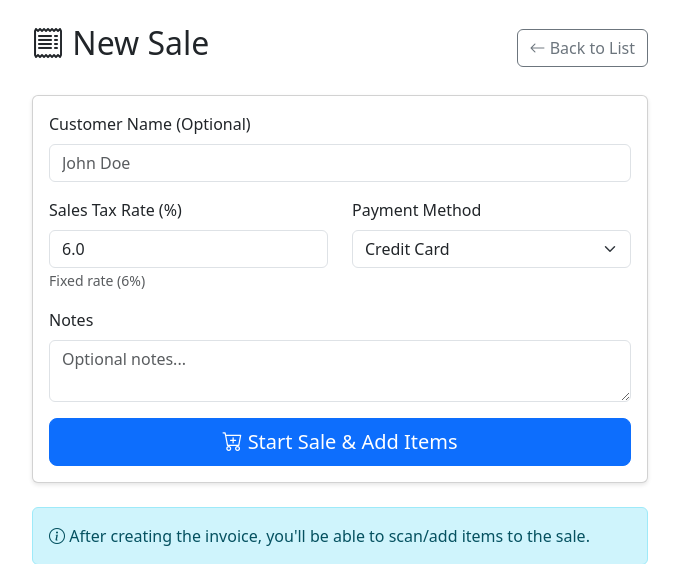
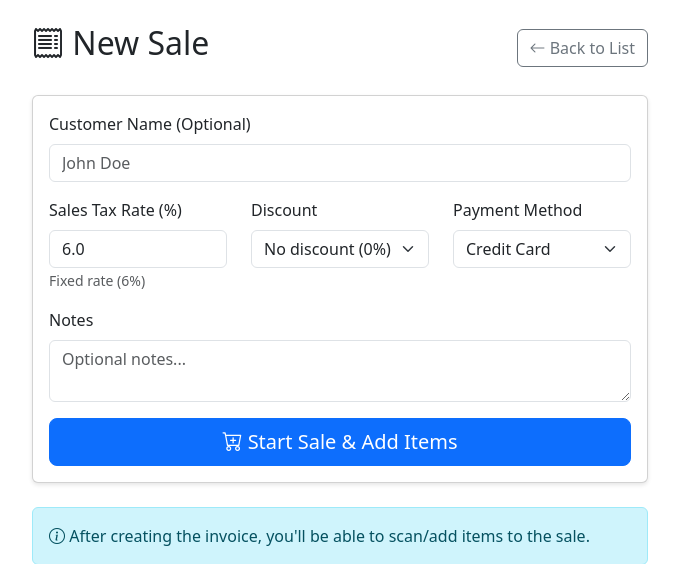
Before and after one commit to jbhenry/skisale_app, a Flask app: page /invoices/new in a window 1280 px wide. Shown: the part 64-628 px from the top of the page, without its empty margins (300-979 px from the left). Run offline with Flask 3, Linux system fonts and the light colour scheme; some libraries are stand-ins or nearby versions.

Commit message:
ADD: employee/volunteer discount on invoices
- New Invoice fields: discount_rate, discount_amount (DB migration included)
- calculate_totals() applies discount to subtotal before tax and surcharge
- New/edit invoice forms: discount dropdown (0% default, 10% employee)
- Discount row shown in red on edit page totals, invoice view, and receipt

Co-Authored-By: Claude Sonnet 4.6 <noreply@anthropic.com>

```diff
--- a/app.py
+++ b/app.py
@@ -86,10 +86,12 @@ with app.app_context():
     except Exception:
         db.session.rollback()  # Column already exists — nothing to do
 
-    # Add surcharge columns if upgrading from an older schema
+    # Add surcharge/discount columns if upgrading from an older schema
     for col_sql in [
         'ALTER TABLE invoices ADD COLUMN surcharge_rate FLOAT NOT NULL DEFAULT 0.0',
         'ALTER TABLE invoices ADD COLUMN surcharge_amount FLOAT NOT NULL DEFAULT 0.0',
+        'ALTER TABLE invoices ADD COLUMN discount_rate FLOAT NOT NULL DEFAULT 0.0',
+        'ALTER TABLE invoices ADD COLUMN discount_amount FLOAT NOT NULL DEFAULT 0.0',
     ]:
         try:
             db.session.execute(text(col_sql))
@@ -750,6 +752,7 @@ def invoice_new():
             invoice = Invoice(
                 customer_name=request.form.get('customer_name', '').strip(),
                 tax_rate=float(request.form.get('tax_rate', DEFAULT_TAX_RATE * 100)) / 100,
+                discount_rate=float(request.form.get('discount_rate', 0)) / 100,
                 payment_method=request.form.get('payment_method', '').strip(),
                 notes=request.form.get('notes', '').strip()
             )
@@ -829,6 +832,7 @@ def invoice_edit(invoice_id):
             # Update invoice details
             invoice.customer_name = request.form.get('customer_name', '').strip()
             invoice.tax_rate = float(request.form.get('tax_rate', DEFAULT_TAX_RATE)) / 100
+            invoice.discount_rate = float(request.form.get('discount_rate', 0)) / 100
             invoice.payment_method = request.form.get('payment_method', '').strip()
             invoice.notes = request.form.get('notes', '').strip()
             invoice.calculate_totals()
@@ -840,6 +844,7 @@ def invoice_edit(invoice_id):
             # Finalize the invoice
             invoice.customer_name = request.form.get('customer_name', '').strip()
             invoice.tax_rate = float(request.form.get('tax_rate', DEFAULT_TAX_RATE)) / 100
+            invoice.discount_rate = float(request.form.get('discount_rate', 0)) / 100
             invoice.payment_method = request.form.get('payment_method', '').strip()
             invoice.notes = request.form.get('notes', '').strip()
             invoice.calculate_totals()
--- a/templates/invoice_form.html
+++ b/templates/invoice_form.html
@@ -23,7 +23,7 @@
                     </div>
 
                     <div class="row mb-3">
-                        <div class="col-md-6">
+                        <div class="col-md-4">
                             <label for="tax_rate" class="form-label">Sales Tax Rate (%)</label>
                             <input type="number" class="form-control" id="tax_rate"
                                    name="tax_rate" step="0.01" min="0" max="100"
@@ -31,7 +31,14 @@
                                    placeholder="6.00" readonly>
                             <small class="text-muted">Fixed rate (6%)</small>
                         </div>
-                        <div class="col-md-6">
+                        <div class="col-md-4">
+                            <label for="discount_rate" class="form-label">Discount</label>
+                            <select class="form-select" id="discount_rate" name="discount_rate">
+                                <option value="0">No discount (0%)</option>
+                                <option value="10">Employee discount (10%)</option>
+                            </select>
+                        </div>
+                        <div class="col-md-4">
                             <label for="payment_method" class="form-label">Payment Method</label>
                             <select class="form-select" id="payment_method" name="payment_method">
                                 {% for method in payment_methods %}
--- a/templates/invoice_receipt.html
+++ b/templates/invoice_receipt.html
@@ -177,6 +177,12 @@
             <span>Subtotal:</span>
             <span>${{ "%.2f"|format(invoice.subtotal) }}</span>
         </div>
+        {% if invoice.discount_amount %}
+        <div class="row">
+            <span>Discount ({{ (invoice.discount_rate * 100)|round(0)|int }}%):</span>
+            <span>-${{ "%.2f"|format(invoice.discount_amount) }}</span>
+        </div>
+        {% endif %}
         <div class="row">
             <span>Sales Tax ({{ (invoice.tax_rate * 100)|round(1) }}%):</span>
             <span>${{ "%.2f"|format(invoice.tax_amount) }}</span>
--- a/templates/invoice_view.html
+++ b/templates/invoice_view.html
@@ -114,6 +114,9 @@
                 <div class="row">
                     <div class="col-md-8 text-end">
                         <p class="mb-2"><strong>Subtotal:</strong></p>
+                        {% if invoice.discount_amount %}
+                        <p class="mb-2 text-danger"><strong>Discount ({{ (invoice.discount_rate * 100)|round(0)|int }}%):</strong></p>
+                        {% endif %}
                         <p class="mb-2"><strong>Sales Tax ({{ (invoice.tax_rate * 100)|round(1) }}%):</strong></p>
                         {% if invoice.surcharge_amount %}
                         <p class="mb-2"><strong>{{ invoice.payment_method }} Surcharge ({{ (invoice.surcharge_rate * 100)|round(0)|int }}%):</strong></p>
@@ -122,6 +125,9 @@
                     </div>
                     <div class="col-md-4 text-end">
                         <p class="mb-2">${{ "%.2f"|format(invoice.subtotal) }}</p>
+                        {% if invoice.discount_amount %}
+                        <p class="mb-2 text-danger">-${{ "%.2f"|format(invoice.discount_amount) }}</p>
+                        {% endif %}
                         <p class="mb-2">${{ "%.2f"|format(invoice.tax_amount) }}</p>
                         {% if invoice.surcharge_amount %}
                         <p class="mb-2">${{ "%.2f"|format(invoice.surcharge_amount) }}</p>
```
Also changed, not shown: models.py (+8 -4 lines), templates/invoice_edit.html (+15 -0 lines).
